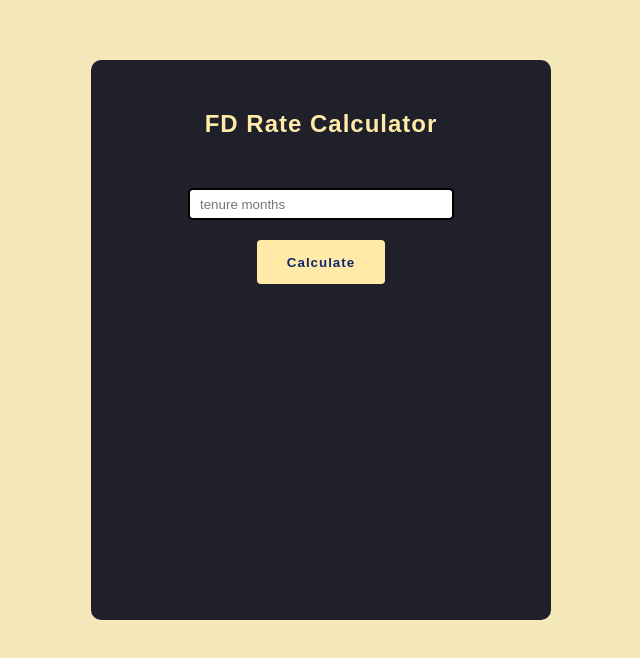
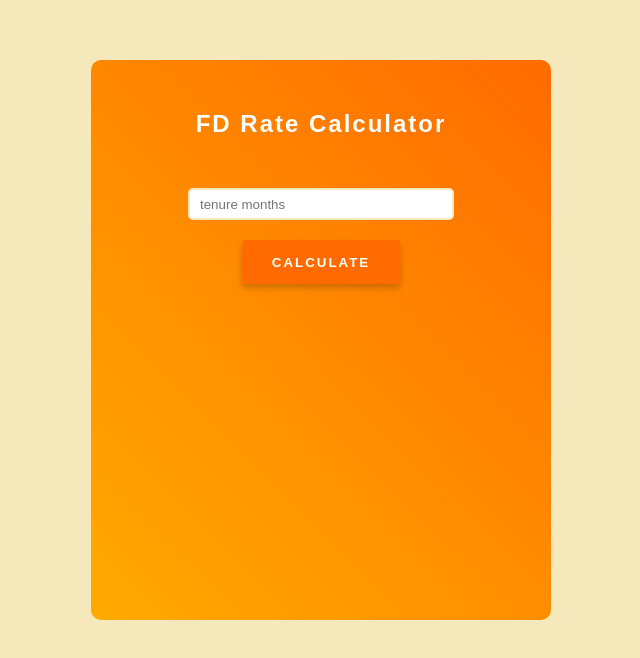
Before and after one commit to Angathan003/FD-rate-calculator, a plain HTML site: page index.html in a window 1280 px wide. Shown: the part 140-798 px from the top of the page, without its empty margins (319-959 px from the left). Drawn offline with Linux system fonts and the light colour scheme.

Commit message:
add style

```diff
--- a/style.css
+++ b/style.css
@@ -1,59 +1,68 @@
 html,
-body{
+body {
   margin: 0;
   font-family: 'Poppins', sans-serif;
-   background-color:#f5e8ba;
+  background-color: #f5e8ba;
 }
 
-#wrapper div,#wrapper h2{
-    display:flex;
+#wrapper div,
+#wrapper h2 {
+  display: flex;
   justify-content: center;
-
 }
 
-h2{
-    color:#ffeba7;
-    letter-spacing: 1px;
-}
-input{
-    border-radius: 5px;
-    border: 2px solid black ;
-    margin-top:30px;
-    height:2em;
-    width:250px;
-    padding-left:10px;
+h2 {
+  color: #fdfdfb;
+  letter-spacing: 2px;
 }
 
-input:active{
-    border:none;
-}
-#wrapper{
-    height:500px;
-    width:400px;
-    margin:200px auto;
-    background-color:#1f2029;
-    border-radius:10px;
-    padding:30px;
+input {
+  border-radius: 5px;
+  border: 2px solid #f5e8ba;
+  margin-top: 30px;
+  height: 2em;
+  width: 250px;
+  padding-left: 10px;
+  background-color: #ffffff;
 }
 
-button{
-    margin-top:20px;
-    background-color:#ffeba7;
+input:active,
+input:focus {
+  border-color: #ffaa00;
+  outline: none;
+}
+
+#wrapper {
+  height: 500px;
+  width: 400px;
+  margin: 200px auto;
+  background-image: linear-gradient(45deg, #ffaa00, #ff6b00);
+  border-radius: 10px;
+  padding: 30px;
+}
+
+button {
+  margin-top: 20px;
+  background-color: #ff6b00;
   border-radius: 4px;
   height: 44px;
   font-weight: 600;
   padding: 0 30px;
-    letter-spacing: 1px;
+  letter-spacing: 2px;
   border: none;
-    background-color: #ffeba7;
-    color: #102770;
+  color: #ffffff;
+  text-transform: uppercase;
+  box-shadow: 0 4px 6px rgba(0, 0, 0, 0.2);
+  transition: background-color 0.3s ease;
 }
 
-button:hover{
-    cursor:pointer;
+button:hover {
+  background-color: #ffaa00;
+  cursor: pointer;
 }
-#result{
-    color:white;
-    margin-top:20px;
-    font-size:32px;
+
+#result {
+  color: #ffaa00;
+  margin-top: 20px;
+  font-size: 32px;
 }
```
Lines whose indentation alone changed are shown as unchanged.
